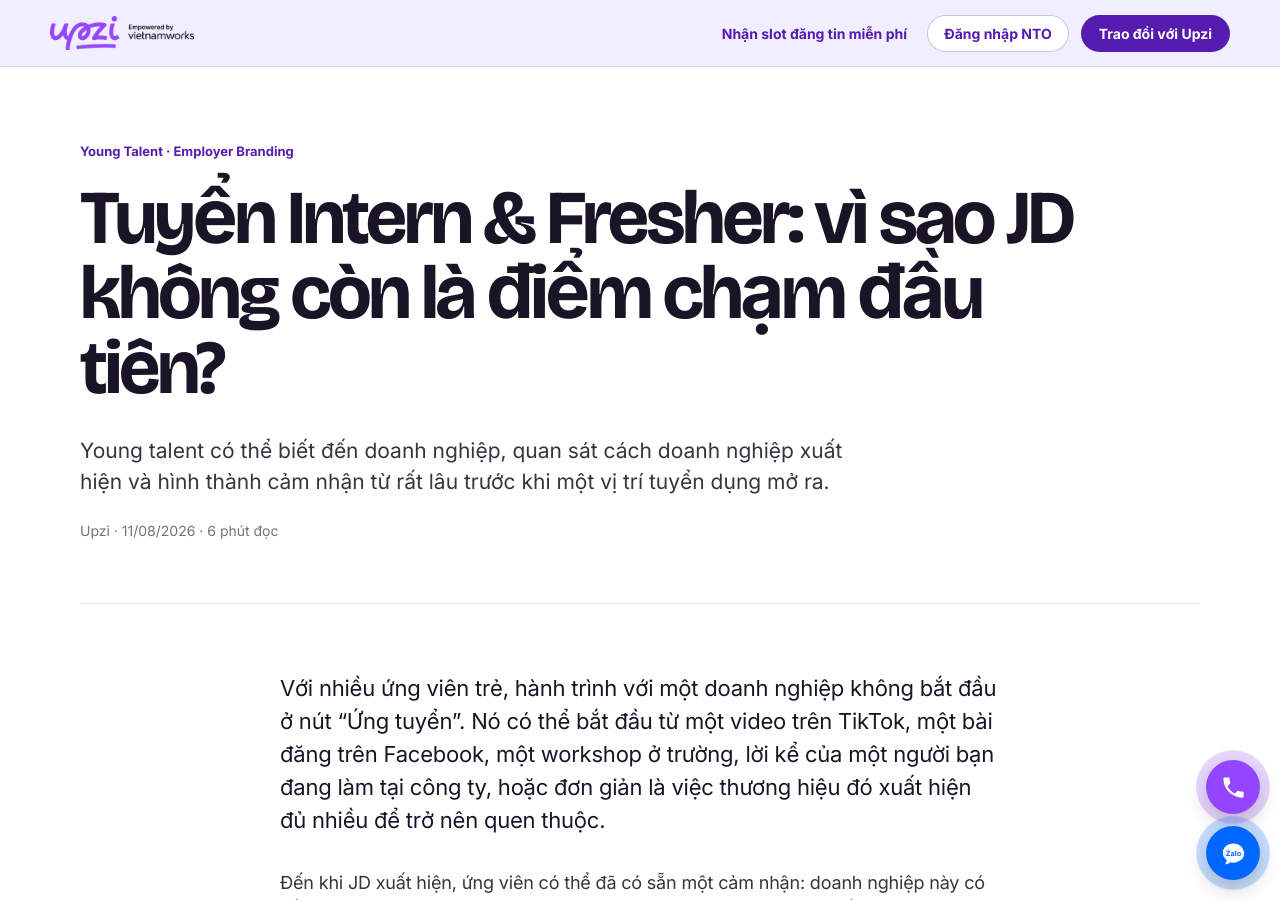
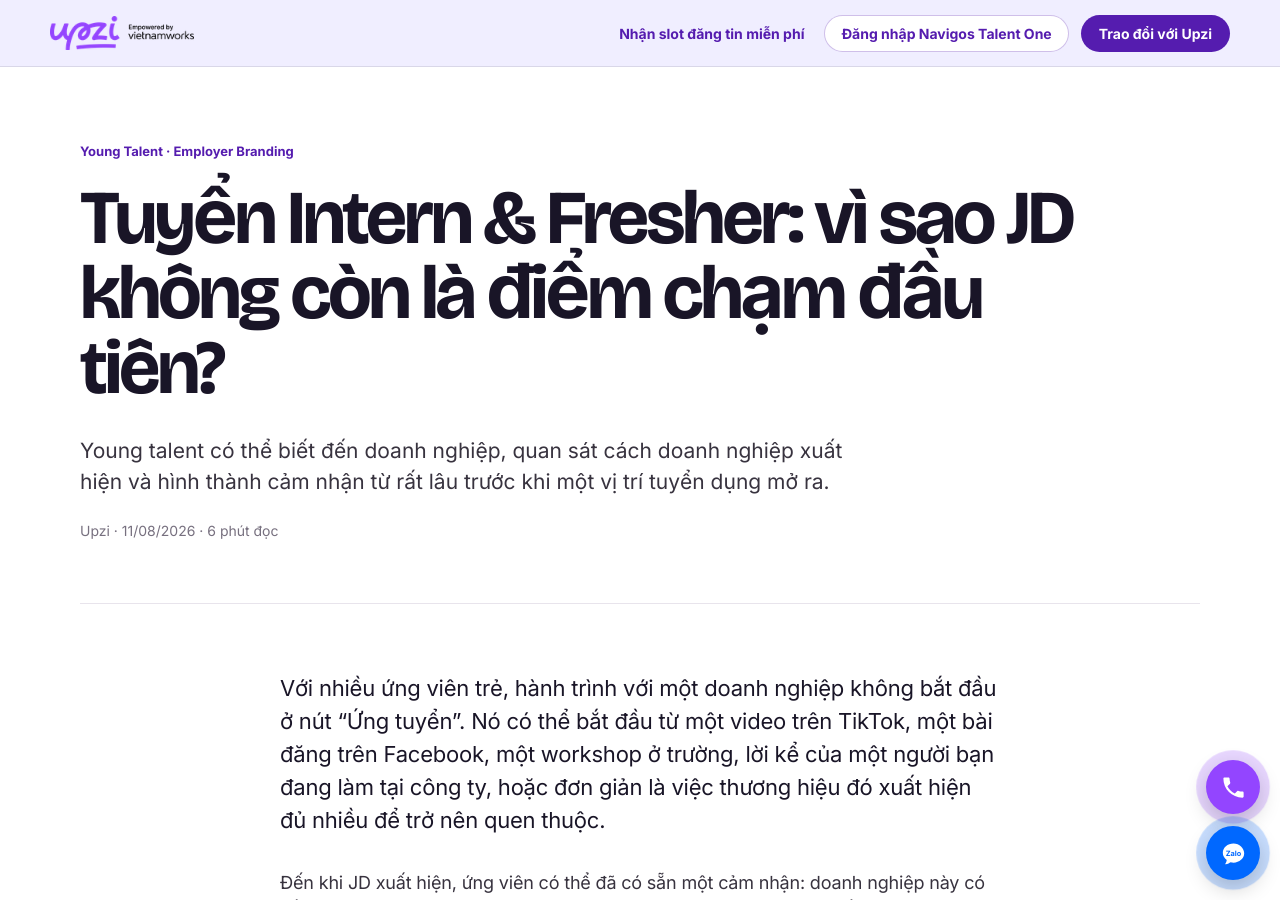
Before and after one commit to upzi-vn/employers, a Jekyll site: the page built from _posts/2026-08-11-vi-sao-jd-khong-con-la-diem-cham-dau-tien.html, in a window 1280 px wide and 900 px high. Built offline with Jekyll 4.4.1, drawn with Linux system fonts in a browser that asks for light colours.

Commit message:
Update insight.html

```diff
--- a/_layouts/insight.html
+++ b/_layouts/insight.html
@@ -27,7 +27,7 @@
   </style>
 </head>
 <body>
-  <nav class="nav"><div class="wrap nav-inner"><a href="{{ '/' | relative_url }}"><img src="/images/logo-upzi.png" srcset="/images/logo-upzi.png 1x, /images/logo-upzi@2x.png 2x" alt="Upzi" class="logo-img"></a><div class="nav-side"><a class="nav-link" href="{{ '/free-trial' | relative_url }}">Nhận slot đăng tin miễn phí</a><a class="nav-login" href="https://talent.navigos.vn/auth/login">Đăng nhập NTO</a><a href="{{ '/' | relative_url }}#leadform" class="nav-cta">Trao đổi với Upzi</a></div></div></nav>
+  <nav class="nav"><div class="wrap nav-inner"><a href="{{ '/' | relative_url }}"><img src="/images/logo-upzi.png" srcset="/images/logo-upzi.png 1x, /images/logo-upzi@2x.png 2x" alt="Upzi" class="logo-img"></a><div class="nav-side"><a class="nav-link" href="{{ '/free-trial' | relative_url }}">Nhận slot đăng tin miễn phí</a><a class="nav-login" href="https://talent.navigos.vn/auth/login">Đăng nhập Navigos Talent One</a><a href="{{ '/' | relative_url }}#leadform" class="nav-cta">Trao đổi với Upzi</a></div></div></nav>
 
   <main class="insight-shell">{{ content }}</main>
 
```
